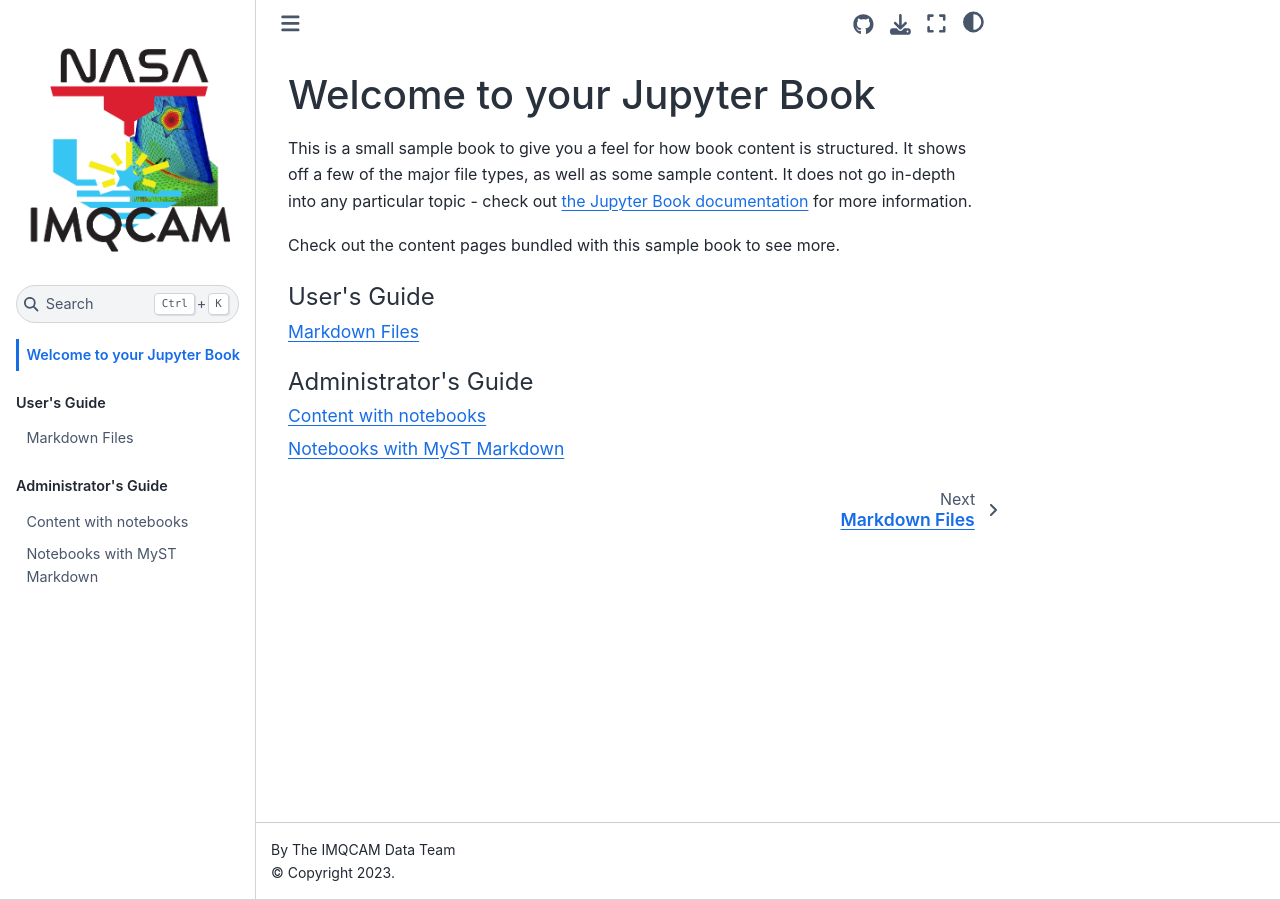
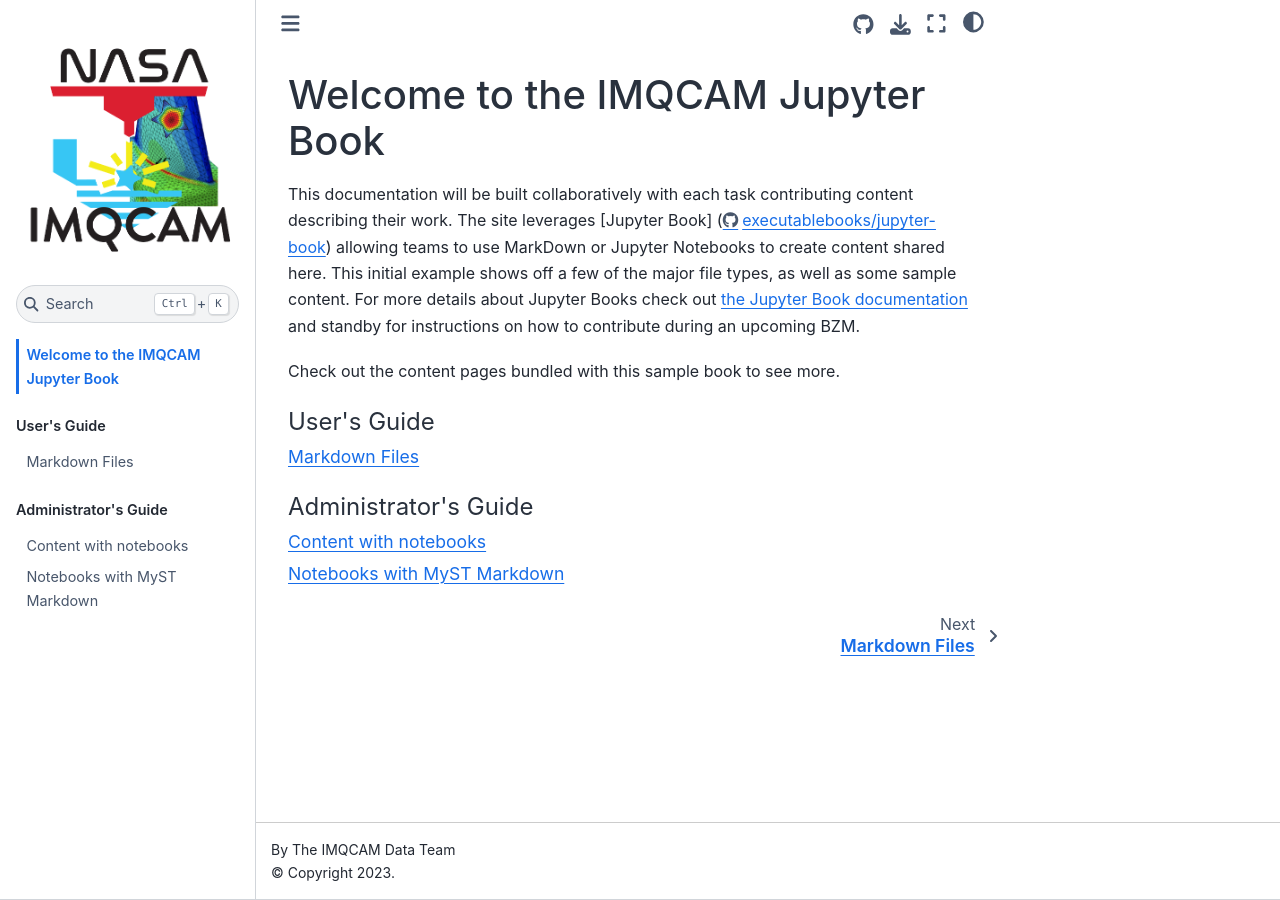
Before and after one commit to imqcam/documentation, a Jupyter Book: the page built from docs/intro.md, in a window 1280 px wide. Built offline with Jupyter Book 1.0.4 settings and Sphinx 7.4.7 and the Sphinx Book theme 1.1.4, drawn with Linux system fonts in a browser that asks for light colours.

Commit message:
Update intro.md
content update for TIM2

```diff
--- a/docs/intro.md
+++ b/docs/intro.md
@@ -1,9 +1,9 @@
-## Welcome to your Jupyter Book
+## Welcome to the IMQCAM Jupyter Book
 
-This is a small sample book to give you a feel for how book content is structured.
-It shows off a few of the major file types, as well as some sample content.
-It does not go in-depth into any particular topic - check out
-[the Jupyter Book documentation](https://jupyterbook.org) for more information.
+This documentation will be built collaboratively with each task contributing content describing their work.
+The site leverages [Jupyter Book] (https://github.com/executablebooks/jupyter-book) allowing teams to use MarkDown or Jupyter Notebooks to create content shared here.  This initial example shows off a few of the major file types, as well as some sample content.
+For more details about Jupyter Books check out
+[the Jupyter Book documentation](https://jupyterbook.org) and standby for instructions on how to contribute during an upcoming BZM.
 
 Check out the content pages bundled with this sample book to see more.
 
```
